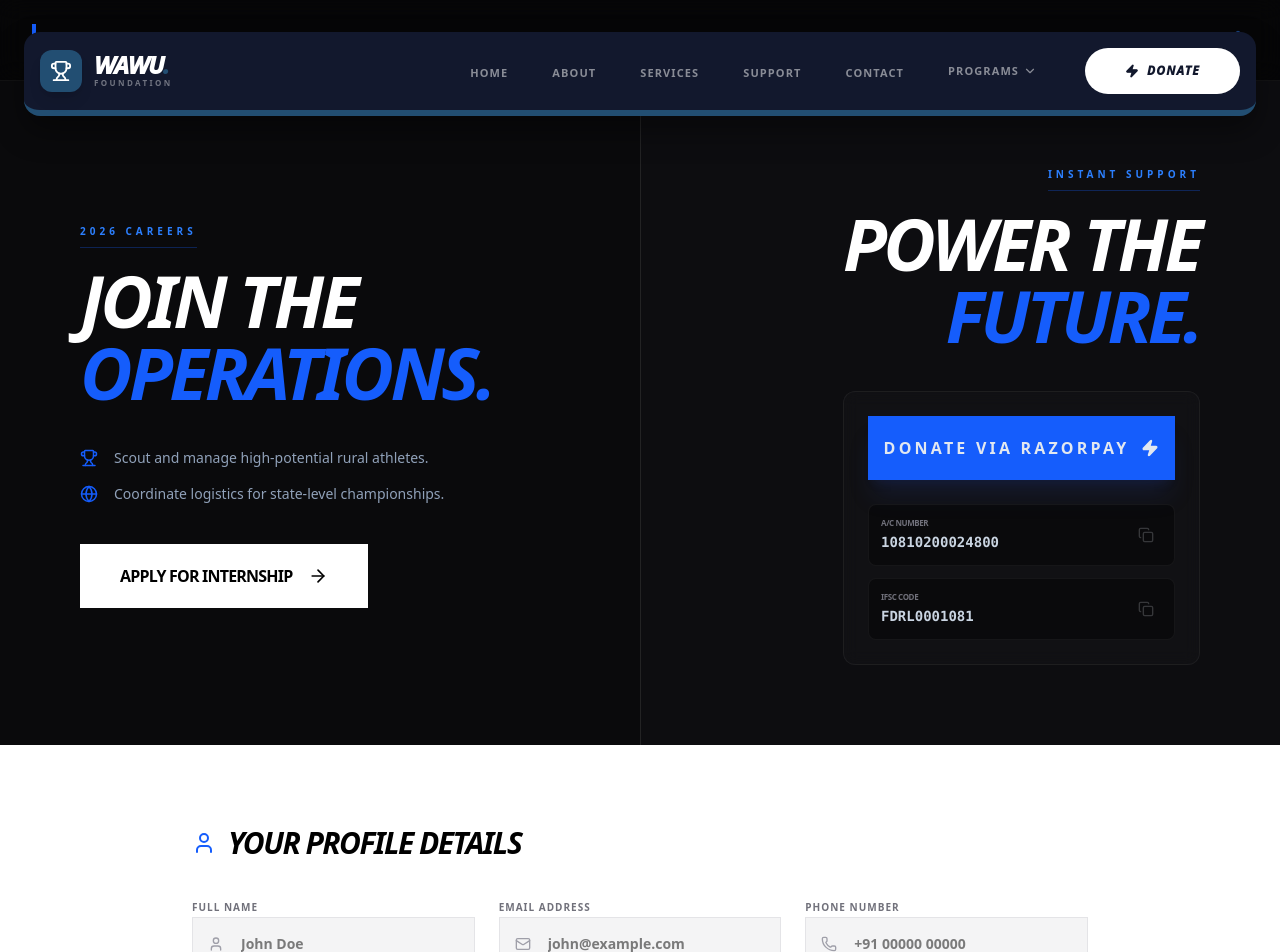
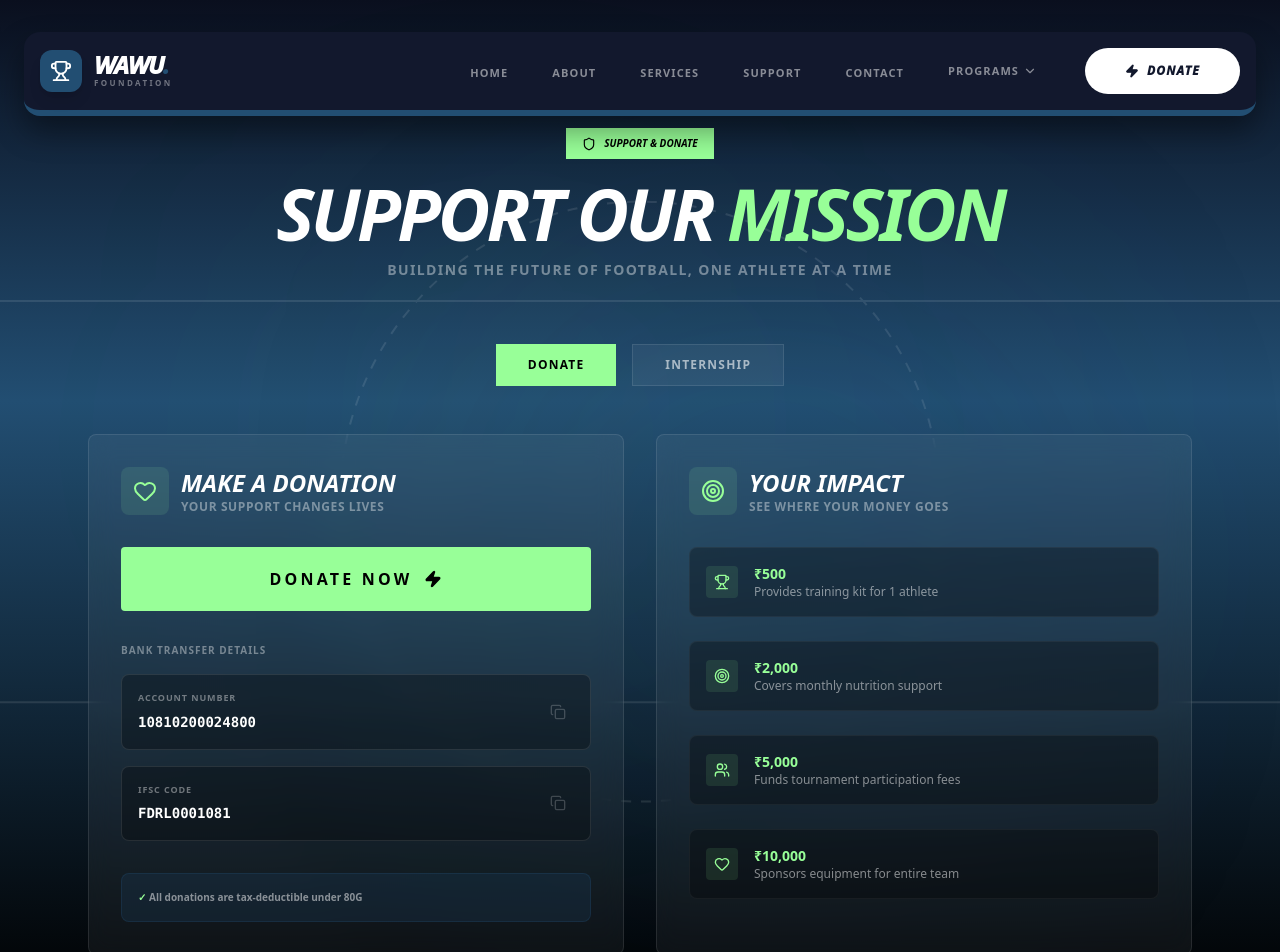
Before and after one commit to SouravO/Waavu, a React (Vite) app: page /support in a window 1280 px wide. Shown: the top 952 px of the page. Built offline with nearby package versions, Linux system fonts and the light colour scheme.

Commit message:
support page

```diff
--- a/src/pages/Support.jsx
+++ b/src/pages/Support.jsx
@@ -1,11 +1,11 @@
 import React, { useState, useEffect } from 'react';
-import { Copy, CheckCircle, ArrowRight, UserPlus, CreditCard, ShieldCheck, Zap, Globe, Trophy, ChevronRight, User, Mail, Phone } from 'lucide-react';
+import { motion } from 'framer-motion';
+import { Copy, CheckCircle, ArrowRight, Zap, Heart, Target, Users, Trophy, User, Mail, Phone, Shield } from 'lucide-react';
 
-export default function WawuFinalPro() {
+export default function SupportPage() {
   const [copied, setCopied] = useState('');
-  const [hoveredSide, setHoveredSide] = useState(null);
+  const [activeTab, setActiveTab] = useState('donate');
 
-  // User Account State for Prefilling
   const [userData, setUserData] = useState({
     name: '',
     email: '',
@@ -20,22 +20,20 @@ export default function WawuFinalPro() {
   }, []);
 
   const handleRazorpay = () => {
-    // Basic validation
     if (!userData.email || !userData.name) {
-      alert("Please provide your details in the 'User Account' section below first.");
+      alert("Please provide your details in the form below first.");
       return;
     }
 
     const options = {
-      key: "YOUR_RAZORPAY_KEY_ID", // Replace with actual Key ID
-      amount: 50000, // Amount in paise (e.g., 50000 = ₹500)
+      key: "YOUR_RAZORPAY_KEY_ID",
+      amount: 50000,
       currency: "INR",
       name: "WAWU Foundation",
       description: "Athletic Development Fund - Palakkad",
       image: "https://your-logo-url.com/logo.png",
       handler: function (response) {
         alert(`Payment Successful! Transaction ID: ${response.razorpay_payment_id}`);
-        // Here you would typically call your backend to verify the signature
       },
       prefill: {
         name: userData.name,
@@ -46,7 +44,7 @@ export default function WawuFinalPro() {
         address: "WAWU Foundation Office, Palakkad"
       },
       theme: {
-        color: "#2563eb"
+        color: "#98ff98"
       }
     };
 
@@ -61,131 +59,237 @@ export default function WawuFinalPro() {
   };
 
   return (
-    <div className="bg-[#0a0a0c] min-h-screen w-full text-slate-200 font-sans overflow-x-hidden">
+    <div className="relative min-h-screen bg-black text-white font-sans overflow-hidden pt-20">
+      {/* BACKGROUND */}
+      <div
+        className="absolute inset-0 z-0"
+        style={{
+          background: 'linear-gradient(180deg, #0a0f1e 0%, #224e72 40%, #000000 100%)'
+        }}
+      >
+        <svg className="absolute inset-0 w-full h-full opacity-10 pointer-events-none" xmlns="http://www.w3.org/2000/svg">
+          <circle cx="50%" cy="50%" r="300" fill="none" stroke="white" strokeWidth="2" strokeDasharray="10 10" />
+          <line x1="0" y1="30%" x2="100%" y2="30%" stroke="white" strokeWidth="2" />
+          <line x1="0" y1="70%" x2="100%" y2="70%" stroke="white" strokeWidth="2" />
+        </svg>
+        <div className="absolute top-1/4 left-1/4 w-96 h-96 bg-[#98ff98]/5 blur-[150px] rounded-full pointer-events-none" />
+        <div className="absolute bottom-1/4 right-1/4 w-96 h-96 bg-[#224e72]/20 blur-[150px] rounded-full pointer-events-none" />
+      </div>
 
-      {/* NAV */}
-      <nav className="fixed top-0 w-full z-50 px-8 py-6 flex justify-between items-center backdrop-blur-md border-b border-white/5 bg-black/40">
-        <div className="flex items-center gap-4">
-            <div className="h-8 w-1 bg-blue-600"></div>
-            <span className="text-xl font-black tracking-[0.2em] uppercase text-white">WAWU <span className="text-blue-600 italic">FOUNDATION</span></span>
+      <div className="relative z-10 max-w-6xl mx-auto px-6 py-12">
+        {/* HEADER */}
+        <motion.div
+          initial={{ opacity: 0, y: 20 }}
+          animate={{ opacity: 1, y: 0 }}
+          className="text-center mb-16"
+        >
+          <div className="inline-flex items-center gap-2 bg-[#98ff98] text-black px-4 py-2 text-[10px] font-black uppercase italic mb-6">
+            <Shield size={14} /> Support & Donate
           </div>
-        <ShieldCheck size={20} className="text-blue-500 opacity-50" />
-      </nav>
+          <h1 className="text-5xl md:text-7xl font-black text-white italic uppercase leading-[0.85] tracking-tighter mb-4">
+            Support Our <span className="text-[#98ff98]">Mission</span>
+          </h1>
+          <p className="text-white/40 text-sm font-bold uppercase tracking-widest max-w-2xl mx-auto">
+            Building the Future of Football, One Athlete at a Time
+          </p>
+        </motion.div>
 
-      <div className="flex flex-col lg:flex-row min-h-[90vh] pt-20">
-        {/* LEFT SECTOR: FELLOWSHIP */}
-        <section
-            onMouseEnter={() => setHoveredSide('left')}
-            onMouseLeave={() => setHoveredSide(null)}
-            className={`relative flex-1 flex flex-col justify-center px-8 lg:px-20 py-20 transition-all duration-500 border-r border-white/10
-            ${hoveredSide === 'right' ? 'opacity-30' : 'opacity-100'}`}
+        {/* TABS */}
+        <div className="flex justify-center gap-4 mb-12">
+          <button
+            onClick={() => setActiveTab('donate')}
+            className={`px-8 py-3 text-xs font-black uppercase tracking-widest transition-all ${
+              activeTab === 'donate'
+                ? 'bg-[#98ff98] text-black'
+                : 'bg-white/5 text-white/60 hover:text-white border border-white/10'
+            }`}
           >
-            <div className="max-w-xl space-y-10 relative z-10">
-                <header className="space-y-4">
-                    <span className="inline-block text-blue-500 font-black text-[10px] tracking-[0.4em] uppercase border-b border-blue-600/30 pb-2">2026 Careers</span>
-                    <h1 className="text-5xl lg:text-7xl font-extrabold tracking-tighter leading-none text-white uppercase italic">
-                        JOIN THE <br /> <span className="text-blue-600">OPERATIONS.</span>
-                    </h1>
-                </header>
+            Donate
+          </button>
+          <button
+            onClick={() => setActiveTab('internship')}
+            className={`px-8 py-3 text-xs font-black uppercase tracking-widest transition-all ${
+              activeTab === 'internship'
+                ? 'bg-[#98ff98] text-black'
+                : 'bg-white/5 text-white/60 hover:text-white border border-white/10'
+            }`}
+          >
+            Internship
+          </button>
+        </div>
 
-                <div className="space-y-4">
-                    <div className="flex items-center gap-4 text-slate-400">
-                        <Trophy size={18} className="text-blue-600" />
-                        <p className="text-sm font-medium">Scout and manage high-potential rural athletes.</p>
+        {activeTab === 'donate' ? (
+          <div className="grid lg:grid-cols-2 gap-8">
+            {/* DONATION CARD */}
+            <motion.div
+              initial={{ opacity: 0, x: -20 }}
+              animate={{ opacity: 1, x: 0 }}
+              className="bg-white/5 border border-white/10 p-8 backdrop-blur-md rounded-lg"
+            >
+              <div className="flex items-center gap-3 mb-8">
+                <div className="p-3 bg-[#98ff98]/10 rounded-lg">
+                  <Heart size={24} className="text-[#98ff98]" />
                 </div>
-                    <div className="flex items-center gap-4 text-slate-400">
-                        <Globe size={18} className="text-blue-600" />
-                        <p className="text-sm font-medium">Coordinate logistics for state-level championships.</p>
+                <div>
+                  <h2 className="text-2xl font-black text-white italic uppercase">Make a Donation</h2>
+                  <p className="text-xs text-white/40 font-bold uppercase tracking-wider">Your support changes lives</p>
                 </div>
               </div>
 
-                <button className="group flex items-center gap-4 bg-white text-black px-10 py-5 font-black uppercase tracking-tighter hover:bg-blue-600 hover:text-white transition-all transform hover:-translate-y-1">
-                    Apply for internship <ArrowRight size={20} className="group-hover:translate-x-2 transition-transform" />
+              <button
+                onClick={handleRazorpay}
+                className="w-full bg-[#98ff98] text-black py-5 flex items-center justify-center gap-3 font-black uppercase tracking-[0.2em] hover:bg-[#88ee88] transition-all mb-8 rounded"
+              >
+                Donate Now <Zap size={18} fill="currentColor" />
+              </button>
+
+              <div className="space-y-4">
+                <p className="text-[10px] font-black text-white/40 uppercase tracking-widest mb-4">Bank Transfer Details</p>
+                <BankDetail label="Account Number" value="10810200024800" onCopy={() => copy("10810200024800", 'a')} active={copied === 'a'} />
+                <BankDetail label="IFSC Code" value="FDRL0001081" onCopy={() => copy("FDRL0001081", 'i')} active={copied === 'i'} />
+              </div>
+
+              <div className="mt-8 p-4 bg-[#224e72]/20 border border-[#224e72]/30 rounded-lg">
+                <p className="text-[10px] text-white/50 font-bold">
+                  <span className="text-[#98ff98] font-black">✓</span> All donations are tax-deductible under 80G
+                </p>
+              </div>
+            </motion.div>
+
+            {/* IMPACT CARD */}
+            <motion.div
+              initial={{ opacity: 0, x: 20 }}
+              animate={{ opacity: 1, x: 0 }}
+              className="bg-white/5 border border-white/10 p-8 backdrop-blur-md rounded-lg"
+            >
+              <div className="flex items-center gap-3 mb-8">
+                <div className="p-3 bg-[#98ff98]/10 rounded-lg">
+                  <Target size={24} className="text-[#98ff98]" />
+                </div>
+                <div>
+                  <h2 className="text-2xl font-black text-white italic uppercase">Your Impact</h2>
+                  <p className="text-xs text-white/40 font-bold uppercase tracking-wider">See where your money goes</p>
+                </div>
+              </div>
+
+              <div className="space-y-6">
+                {[
+                  { amount: '₹500', impact: 'Provides training kit for 1 athlete', icon: Trophy },
+                  { amount: '₹2,000', impact: 'Covers monthly nutrition support', icon: Target },
+                  { amount: '₹5,000', impact: 'Funds tournament participation fees', icon: Users },
+                  { amount: '₹10,000', impact: 'Sponsors equipment for entire team', icon: Heart },
+                ].map((item, i) => (
+                  <motion.div
+                    key={i}
+                    initial={{ opacity: 0, y: 10 }}
+                    animate={{ opacity: 1, y: 0 }}
+                    transition={{ delay: i * 0.1 }}
+                    className="flex items-center gap-4 p-4 bg-black/30 rounded-lg border border-white/5 hover:border-[#98ff98]/30 transition-all"
+                  >
+                    <div className="p-2 bg-[#98ff98]/10 rounded">
+                      <item.icon size={16} className="text-[#98ff98]" />
+                    </div>
+                    <div className="flex-1">
+                      <p className="text-sm font-black text-[#98ff98]">{item.amount}</p>
+                      <p className="text-xs text-white/50">{item.impact}</p>
+                    </div>
+                  </motion.div>
+                ))}
+              </div>
+            </motion.div>
+          </div>
+        ) : (
+          /* INTERNSHIP SECTION */
+          <motion.div
+            initial={{ opacity: 0, y: 20 }}
+            animate={{ opacity: 1, y: 0 }}
+            className="max-w-4xl mx-auto"
+          >
+            <div className="bg-white/5 border border-white/10 p-8 backdrop-blur-md rounded-lg mb-8">
+              <div className="flex items-center gap-3 mb-8">
+                <div className="p-3 bg-[#98ff98]/10 rounded-lg">
+                  <Users size={24} className="text-[#98ff98]" />
+                </div>
+                <div>
+                  <h2 className="text-2xl font-black text-white italic uppercase">Join Our Team</h2>
+                  <p className="text-xs text-white/40 font-bold uppercase tracking-wider">2026 Internship Program</p>
+                </div>
+              </div>
+
+              <div className="grid md:grid-cols-2 gap-6 mb-8">
+                {[
+                  { title: 'Talent Scouting', desc: 'Identify and assess rural athletes' },
+                  { title: 'Operations Management', desc: 'Coordinate championships & events' },
+                  { title: 'Community Outreach', desc: 'Build partnerships with local schools' },
+                  { title: 'Content Creation', desc: 'Document athlete journeys & success stories' },
+                ].map((role, i) => (
+                  <div key={i} className="p-4 bg-black/30 rounded-lg border border-white/5">
+                    <p className="text-sm font-black text-white uppercase mb-1">{role.title}</p>
+                    <p className="text-xs text-white/50">{role.desc}</p>
+                  </div>
+                ))}
+              </div>
+
+              <button className="w-full bg-[#98ff98] text-black py-5 flex items-center justify-center gap-3 font-black uppercase tracking-[0.2em] hover:bg-[#88ee88] transition-all rounded">
+                Apply for Internship <ArrowRight size={18} />
               </button>
             </div>
-        </section>
 
-        {/* RIGHT SECTOR: DONATION */}
-        <section
-            onMouseEnter={() => setHoveredSide('right')}
-            onMouseLeave={() => setHoveredSide(null)}
-            className={`relative flex-1 flex flex-col justify-center px-8 lg:px-20 py-20 transition-all duration-500 bg-[#0d0d10]
-            ${hoveredSide === 'left' ? 'opacity-30' : 'opacity-100'}`}
-        >
-             <div className="max-w-xl ml-auto space-y-10 relative z-10 text-right flex flex-col items-end">
-                <header className="space-y-4">
-                    <span className="inline-block text-blue-500 font-black text-[10px] tracking-[0.4em] uppercase border-b border-blue-600/30 pb-2">Instant Support</span>
-                    <h1 className="text-5xl lg:text-7xl font-extrabold tracking-tighter leading-none text-white uppercase italic">
-                        POWER THE <br /> <span className="text-blue-600">FUTURE.</span>
-                    </h1>
-                </header>
-
-                <div className="w-full bg-white/[0.02] border border-white/5 p-6 rounded-xl space-y-6 text-left backdrop-blur-sm">
-                    <button
-                        onClick={handleRazorpay}
-                        className="w-full bg-blue-600 py-5 flex items-center justify-center gap-3 font-black uppercase tracking-[0.2em] hover:bg-blue-500 transition-all shadow-xl shadow-blue-900/20"
-                    >
-                        Donate via Razorpay <Zap size={18} fill="currentColor" />
-                    </button>
-
-                    <div className="space-y-3">
-                        <BankDetail label="A/C Number" value="10810200024800" onCopy={() => copy("10810200024800", 'a')} active={copied === 'a'} />
-                        <BankDetail label="IFSC Code" value="FDRL0001081" onCopy={() => copy("FDRL0001081", 'i')} active={copied === 'i'} />
+            {/* PROFILE FORM */}
+            <div className="bg-white/5 border border-white/10 p-8 backdrop-blur-md rounded-lg">
+              <div className="flex items-center gap-3 mb-8">
+                <div className="p-3 bg-[#98ff98]/10 rounded-lg">
+                  <User size={24} className="text-[#98ff98]" />
                 </div>
+                <div>
+                  <h2 className="text-2xl font-black text-white italic uppercase">Your Profile</h2>
+                  <p className="text-xs text-white/40 font-bold uppercase tracking-wider">Required for application</p>
                 </div>
-            </div>
-        </section>
-      </div>
-
-      {/* USER ACCOUNT SECTION */}
-      <section className="bg-white text-black py-20 px-8">
-        <div className="max-w-4xl mx-auto">
-            <div className="flex items-center gap-3 mb-8">
-                <User size={24} className="text-blue-600" />
-                <h2 className="text-3xl font-black uppercase italic tracking-tighter">Your Profile Details</h2>
               </div>
 
               <div className="grid md:grid-cols-3 gap-6">
                 <InputField
                   label="Full Name"
                   placeholder="John Doe"
-                    icon={<User size={16}/>}
+                  icon={<User size={16} />}
                   value={userData.name}
-                    onChange={(v) => setUserData({...userData, name: v})}
+                  onChange={(v) => setUserData({ ...userData, name: v })}
                 />
                 <InputField
                   label="Email Address"
                   placeholder="john@example.com"
-                    icon={<Mail size={16}/>}
+                  icon={<Mail size={16} />}
                   value={userData.email}
-                    onChange={(v) => setUserData({...userData, email: v})}
+                  onChange={(v) => setUserData({ ...userData, email: v })}
                 />
                 <InputField
                   label="Phone Number"
                   placeholder="+91 00000 00000"
-                    icon={<Phone size={16}/>}
+                  icon={<Phone size={16} />}
                   value={userData.contact}
-                    onChange={(v) => setUserData({...userData, contact: v})}
+                  onChange={(v) => setUserData({ ...userData, contact: v })}
                 />
               </div>
-            <p className="mt-6 text-[10px] font-bold text-zinc-400 uppercase tracking-widest text-center">
-                These details are used to generate your donation receipt and internship application.
+              <p className="mt-6 text-[10px] font-bold text-white/30 uppercase tracking-widest text-center">
+                These details are used for your application and donation receipts.
               </p>
             </div>
-      </section>
+          </motion.div>
+        )}
+      </div>
     </div>
   );
 }
 
 function BankDetail({ label, value, onCopy, active }) {
   return (
-        <div className="flex justify-between items-center bg-black/40 p-3 border border-white/5 rounded-lg group">
+    <div className="flex justify-between items-center bg-black/30 p-4 border border-white/10 rounded-lg group hover:border-[#98ff98]/30 transition-all">
       <div>
-                <span className="block text-[8px] font-black text-zinc-500 uppercase tracking-tighter">{label}</span>
-                <span className="font-mono text-sm font-bold text-slate-300 group-hover:text-blue-400 transition-colors">{value}</span>
+        <span className="block text-[9px] font-black text-white/40 uppercase tracking-widest mb-1">{label}</span>
+        <span className="font-mono text-sm font-bold text-white group-hover:text-[#98ff98] transition-colors">{value}</span>
       </div>
       <button onClick={onCopy} className="p-2 hover:bg-white/5 rounded-md transition-colors">
-                {active ? <CheckCircle size={16} className="text-green-500" /> : <Copy size={16} className="opacity-20 group-hover:opacity-100" />}
+        {active ? <CheckCircle size={16} className="text-[#98ff98]" /> : <Copy size={16} className="text-white/20 group-hover:text-white/60" />}
       </button>
     </div>
   );
@@ -194,15 +298,15 @@ function BankDetail({ label, value, onCopy, active }) {
 function InputField({ label, placeholder, icon, value, onChange }) {
   return (
     <div className="space-y-2">
-            <label className="text-[10px] font-black uppercase tracking-widest text-zinc-500">{label}</label>
+      <label className="text-[10px] font-black uppercase tracking-widest text-white/40">{label}</label>
       <div className="relative">
-                <div className="absolute left-4 top-1/2 -translate-y-1/2 text-zinc-400">{icon}</div>
+        <div className="absolute left-4 top-1/2 -translate-y-1/2 text-white/30">{icon}</div>
         <input
           type="text"
           value={value}
           onChange={(e) => onChange(e.target.value)}
           placeholder={placeholder}
-                    className="w-full bg-zinc-100 border border-zinc-200 py-4 pl-12 pr-4 text-sm font-bold focus:outline-none focus:border-blue-600 focus:ring-1 focus:ring-blue-600 transition-all"
+          className="w-full bg-black/30 border border-white/10 py-4 pl-12 pr-4 text-sm font-bold focus:outline-none focus:border-[#98ff98] focus:ring-1 focus:ring-[#98ff98] transition-all text-white placeholder:text-white/20 rounded"
         />
       </div>
     </div>
```
Lines whose indentation alone changed are shown as unchanged.
